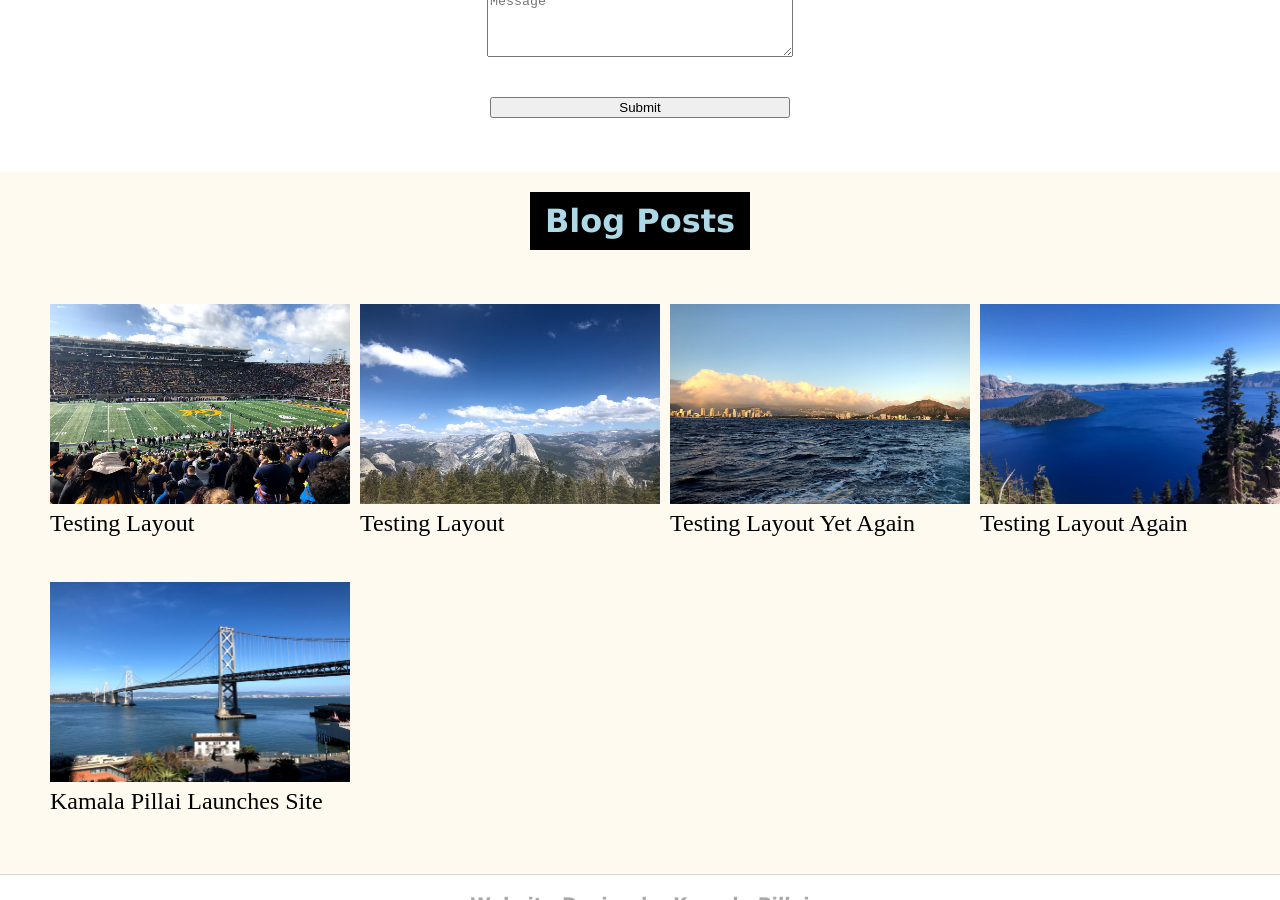
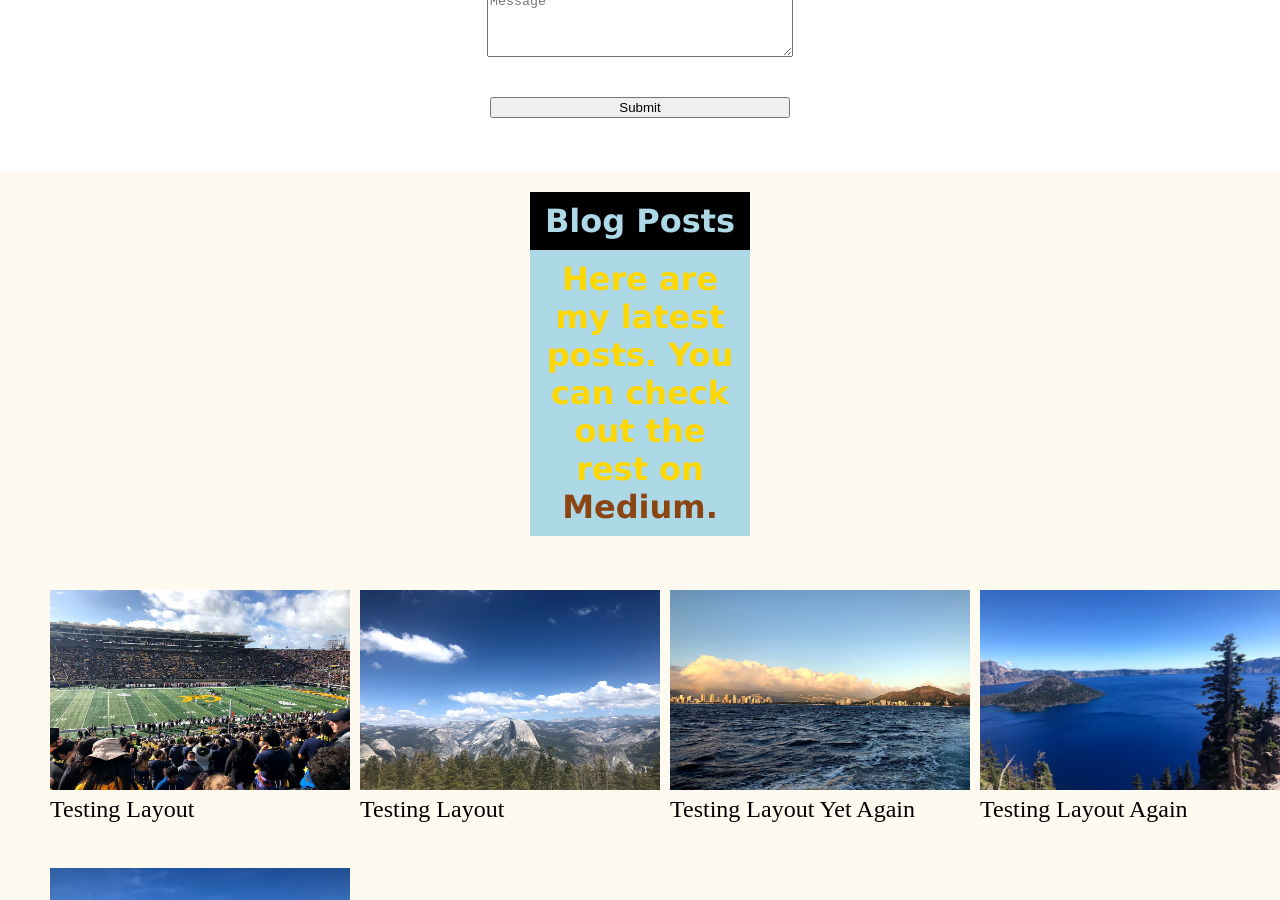
Before and after one commit to kpill/kpill.github.io, a Jekyll site: the page built from index.html, in a window 1280 px wide and 900 px high, scrolled down 2178 px. Built offline with Jekyll 4.4.1, drawn with Linux system fonts in a browser that asks for light colours.

Commit message:
Update index.html

```diff
--- a/index.html
+++ b/index.html
@@ -39,6 +39,7 @@
 
 <div class="offWhite">
 <div class="black-box">Blog Posts</div>
+<div class="blue-box">Here are my latest posts. You can check out the rest on <a style="text-decoration: none; color:saddleBrown;" href="https://medium.com/@kamalapillai">Medium.</a></div>
 <div>
 <ul class="posts">
 	<div class="grid_container">
```
